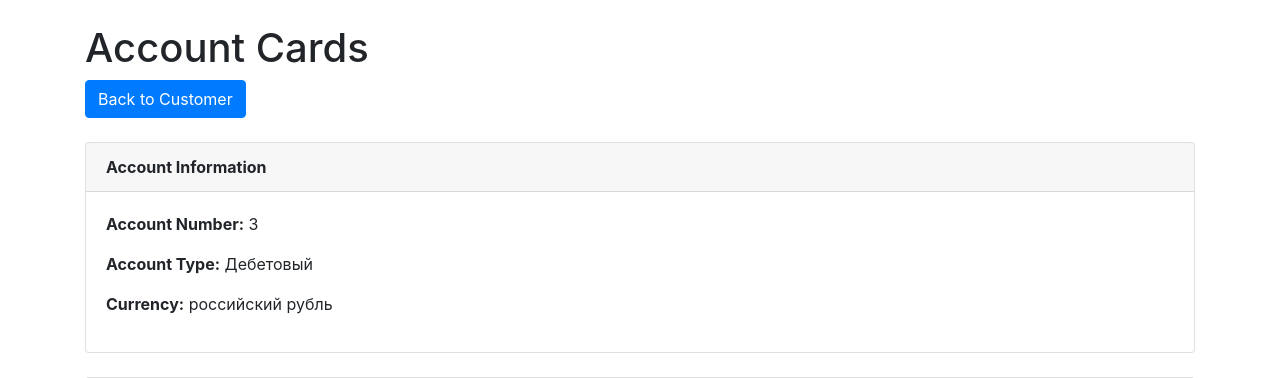
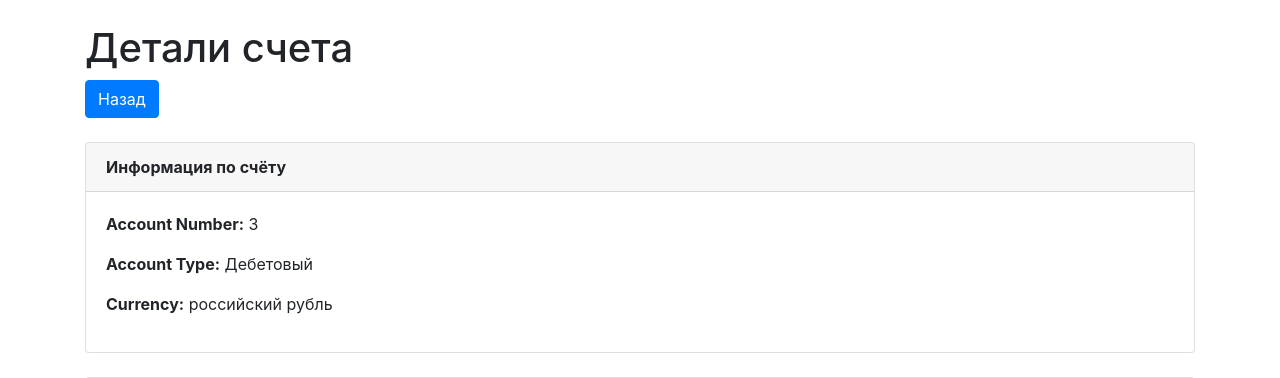
Before and after one commit to Fire-orel/bis_abs, a Django app: page /acount_cards/3 in a window 1280 px wide. Shown: the top 378 px of the page. Run offline with Django 5.2, Linux system fonts and the light colour scheme; data comes from the database, SQL or seed files in the repository; some libraries are stand-ins or nearby versions.

Commit message:
21:42 25.04

```diff
--- a/abs/templates/account_cards.html
+++ b/abs/templates/account_cards.html
@@ -3,16 +3,16 @@
 <head>
     <meta charset="UTF-8">
     <meta name="viewport" content="width=device-width, initial-scale=1.0">
-    <title>Account Cards</title>
+    <title>Детали счета</title>
     <link rel="stylesheet" href="https://stackpath.bootstrapcdn.com/bootstrap/4.5.2/css/bootstrap.min.css">
 </head>
 <body>
     <div class="container">
-        <h1 class="mt-4">Account Cards</h1>
-        <a href="{% url 'customer_detail' account.customer.id %}" class="btn btn-primary mb-4"><i class="fas fa-arrow-left"></i> Back to Customer</a> <!-- Кнопка "Назад к клиенту" -->
+        <h1 class="mt-4">Детали счета</h1>
+        <a href="{% url 'customer_detail' account.customer.id %}" class="btn btn-primary mb-4"><i class="fas fa-arrow-left"></i> Назад</a> <!-- Кнопка "Назад к клиенту" -->
         <div class="card mb-4">
             <div class="card-header">
-                <strong>Account Information</strong>
+                <strong>Информация по счёту</strong>
             </div>
             <div class="card-body">
                 <div class="row">
```
Also changed, not shown: abs/templates/customers_detail.html (+4 -4 lines).
